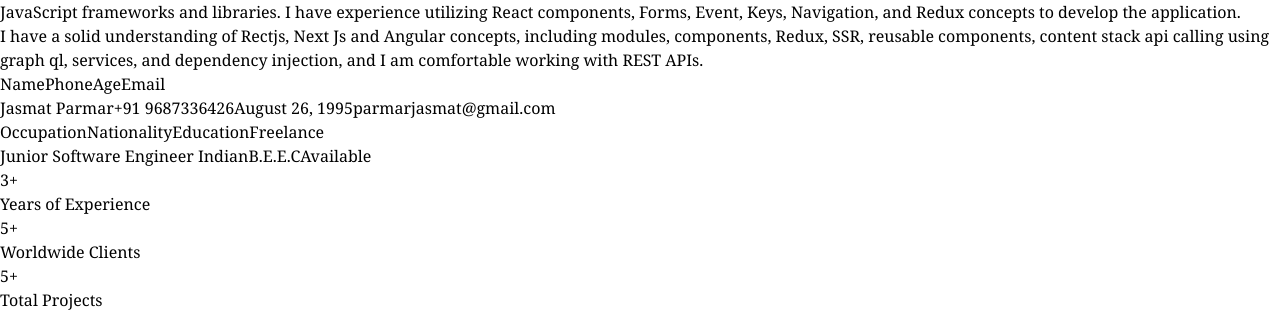
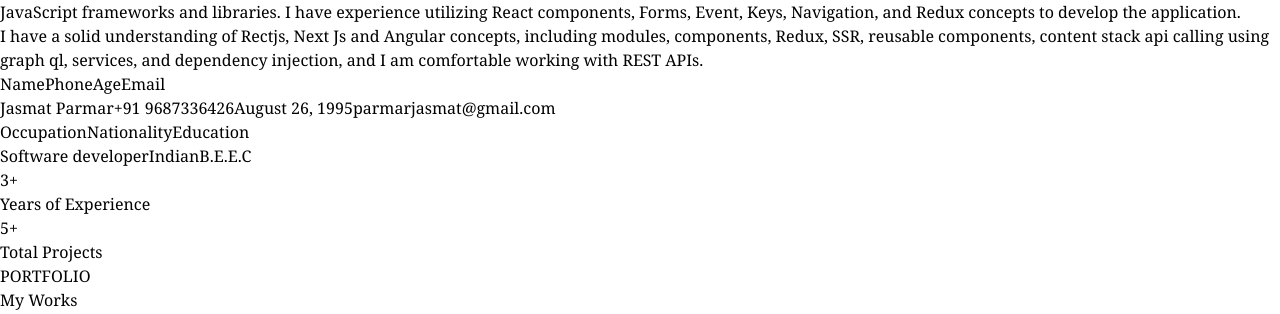
Before and after one commit to jasmatp/portfolio, a React (Create React App) app: page / in a window 1280 px wide. Shown: the part 1883-2197 px from the top of the page. Built offline with nearby package versions, Linux system fonts and the light colour scheme.

Commit message:
update resume

```diff
--- a/public/resume/resume.html
+++ b/public/resume/resume.html
@@ -127,7 +127,7 @@
     <div class="head">
         <div class="headname">
             <h2>JASMAT PARMAR </h2>
-            <p>Junior Software Engineer | 3+ Years</p>
+            <p>Software Engineer | 3+ Years</p>
         </div>
         <div class="contact-info">
             <p>Email: <a href="mailto:parmarjasmat@gmail.com">parmarjasmat@gmail.com</a></p>
@@ -136,7 +136,7 @@
     </div>
 
     <h4>Professional Summary</h4>
-    <p>As a Junior software Developer, I am a skilled and driven professional with experience in developing and
+    <p>As a Software Developer, I am a skilled and driven professional with experience in developing and
         implementing front-end components and features using React js, Nextjs, Angular, Javascript, TypeScript,
         Responsive web design, HTML, and CSS.</p>
     <ul>
@@ -158,7 +158,7 @@
 
     <h4>Work Experience</h4>
     <ul>
-        <li><strong>Freelancer</strong> - Jr. Software developer (June 2024 - Present), Ahmedabad, Gujarat - Remote</li>
+        <li><strong>Drinnovative</strong> - Software developer (June 2024 - Present), Ahmedabad, Gujarat</li>
         <li><strong>Tridhya tech Ltd (Coodeit Pvt Ltd)</strong> - Jr. Software Engineer (June 2022 - June 2024),
             Ahmedabad, Gujarat</li>
         <li><strong>Teamlease pvt ltd</strong> - Assistant network engineer (June 2019 - June 2022), Bangalore,
--- a/src/components/About.tsx
+++ b/src/components/About.tsx
@@ -75,13 +75,13 @@ const About: React.FC<ProfileDataProps> = ({ ProfileData }) => {
                                 <span>Occupation</span>
                                 <span>Nationality</span>
                                 <span>Education</span>
-                                <span>Freelance</span>
+                                {/* <span>Freelance</span> */}
                             </div>
                             <div className='grid ml-4'>
-                                <span>{roles[1]}</span>
+                                <span>{roles[0]}</span>
                                 <span>Indian</span>
                                 <span>{ProfileData.education[0].title}</span>
-                                <span>Available</span>
+                                {/* <span>Available</span> */}
                             </div>
                         </div>
 
--- a/src/components/Dmock.json
+++ b/src/components/Dmock.json
@@ -1,6 +1,6 @@
 {
   "name": "Jasmat Parmar",
-  "title": "Junior software Engineer",
+  "title": "Software Engineer",
   "DOB": "August 26, 1995",
   "contact": {
     "phone": "+91 9687336426",
@@ -18,11 +18,6 @@
     {
       "value": 5,
       "suffix": "+",
-      "label": "Worldwide Clients"
-    },
-    {
-      "value": 5,
-      "suffix": "+",
       "label": "Total Projects"
     }
   ],
@@ -31,8 +26,8 @@
   "workExperience": [
     {
       "id": 0,
-      "role": "Freelancer Jr. Software developer",
-      "company": "",
+      "role": "Software developer",
+      "company": "Drinnovative",
       "duration": "June 2024 – Present",
       "responsibilities": [
         "Built high-performance, SEO-friendly web pages using Next.js with SSR and SSG.",
@@ -265,16 +260,6 @@
       "servicetitle": "Software Development",
       "serviceicon": "/logos/softwlogo.png",
       "servicedescription": "Designing and implementing scalable software solutions tailored to meet business needs and user requirements."
-    },
-    {
-      "servicetitle": "System Development",
-      "serviceicon": "/logos/systelogo.png",
-      "servicedescription": "Developing robust and efficient systems architecture to support complex workflows and integrations."
-    },
-    {
-      "servicetitle": "Security Analysis",
-      "serviceicon": "/logos/seqlogo.png",
-      "servicedescription": "Conducting thorough security assessments to identify vulnerabilities and ensure data protection."
     }
   ],
   "blogPost": [
--- a/src/components/common/Footer.tsx
+++ b/src/components/common/Footer.tsx
@@ -21,11 +21,11 @@ const Footer: React.FC<SocialIconProps> = ({ socialIconData }) => {
         <div>
           <div className="flex items-center justify-center md:justify-start text-[#4a9fd8] space-x-2">
             {/* <img src="/logo.svg" alt="Thames Logo" className="w-6 h-6" /> */}
-            <FaCodeIcon />
-            <span className="text-xl text-black font-semibold">Freelance</span>
+            {/* <FaCodeIcon />
+            <span className="text-xl text-black font-semibold">Freelance</span> */}
           </div>
           <p className="mt-2 text-sm text-gray-600">
-            All rights reserved <span className="font-medium">Freelance</span> © 2025
+            All rights reserved <span className="font-medium"></span> © 2025
           </p>
         </div>
 
--- a/src/components/common/Navbar.tsx
+++ b/src/components/common/Navbar.tsx
@@ -1,6 +1,6 @@
 import React, { useEffect, useState } from 'react';
 import { Bars3Icon } from '@heroicons/react/24/solid'
-import myCV from '../../assets/resume-pdf/jasmat_parmar.pdf';
+import myCV from '../../assets/resume-pdf/jasmat_resume.pdf';
 import { ProfileDataProps } from '../types/types';
 
 const Navbar: React.FC<ProfileDataProps> = ({ProfileData}) => {
@@ -31,7 +31,7 @@ const Navbar: React.FC<ProfileDataProps> = ({ProfileData}) => {
     const downloadCV = () => {
         const link = document.createElement('a');
         link.href = myCV;
-        link.download = 'jasmat_parmar.pdf'; // Set the filename for download
+        link.download = 'jasmat_resume.pdf'; // Set the filename for download
         link.click();
     }
 
```
Also changed, not shown: 1 other file (tests, documents, lock files or other folders).
